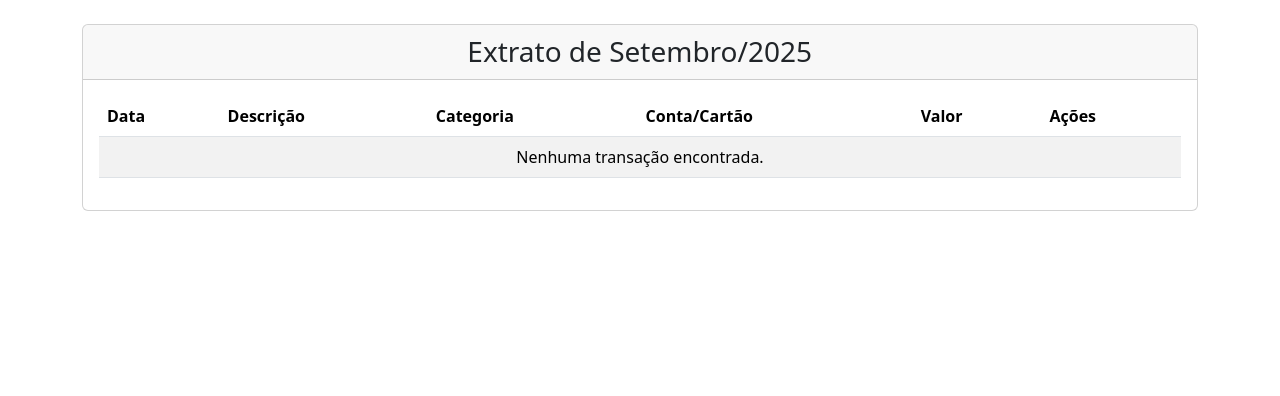
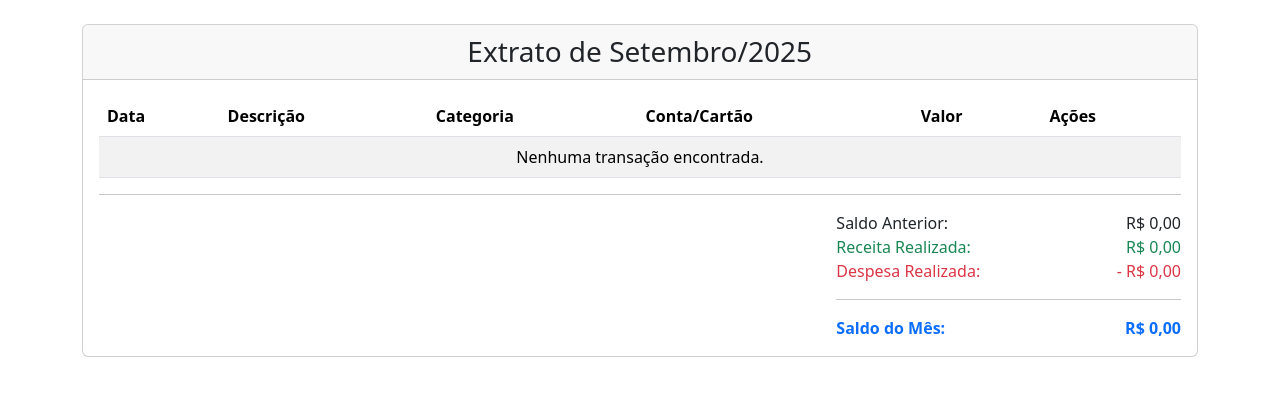
Before and after one commit to acsjunior/finance-track, a Django app: page / in a window 1280 px wide. Shown: the part 56-452 px from the top of the page. Run offline with Django 5.2, Linux system fonts and the light colour scheme; data that the repository does not hold is empty.

Commit message:
feat(core.transaction): adiciona resumo financeiro ao extrato de transações

```diff
--- a/core/templates/core/transaction_list.html
+++ b/core/templates/core/transaction_list.html
@@ -68,6 +68,28 @@
                     {% endfor %}
                 </tbody>
             </table>
+            <hr>
+            <div class="row justify-content-end text-end">
+                <div class="col-md-4">
+                    <div class="d-flex justify-content-between">
+                        <span>Saldo Anterior:</span>
+                        <span>R$ {{ previous_balance|floatformat:"2" }}</span>
+                    </div>
+                    <div class="d-flex justify-content-between text-success">
+                        <span>Receita Realizada:</span>
+                        <span>R$ {{ current_month_income|floatformat:"2" }}</span>
+                    </div>
+                    <div class="d-flex justify-content-between text-danger">
+                        <span>Despesa Realizada:</span>
+                        <span>- R$ {{ current_month_expenses|floatformat:"2" }}</span>
+                    </div>
+                    <hr>
+                    <div class="d-flex justify-content-between fw-bold text-primary">
+                        <span>Saldo do Mês:</span>
+                        <span>R$ {{ closing_balance|floatformat:"2" }}</span>
+                    </div>
+                </div>
+        </div>
         </div>
     </div>
 {% endblock %}
--- a/core/views.py
+++ b/core/views.py
@@ -47,7 +47,8 @@ class TransactionListView(ListView):
     def get_context_data(self, **kwargs):
         """
         Extends the context data for the transaction list view.
-        Adds navigation for previous and next months, and the current month to the context.
+        Adds current month income, expenses, previous balance, and closing balance to the context.
+        Also adds navigation for previous and next months, and the current month.
         """
         context = super().get_context_data(**kwargs)
 
@@ -55,6 +56,45 @@ class TransactionListView(ListView):
         month = self.kwargs.get("month", timezone.now().month)
         current_month_date = datetime.date(year, month, 1)
 
+        current_month_transactions = context["transactions"]
+        current_month_income = (
+            current_month_transactions.filter(transaction_type="IN").aggregate(
+                Sum("amount")
+            )["amount__sum"]
+            or 0
+        )
+        current_month_expenses = (
+            current_month_transactions.filter(transaction_type="OUT").aggregate(
+                Sum("amount")
+            )["amount__sum"]
+            or 0
+        )
+
+        past_transactions = Transaction.objects.filter(date__lt=current_month_date)
+        past_income = (
+            past_transactions.filter(transaction_type="IN").aggregate(Sum("amount"))[
+                "amount__sum"
+            ]
+            or 0
+        )
+        past_expenses = (
+            past_transactions.filter(transaction_type="OUT").aggregate(Sum("amount"))[
+                "amount__sum"
+            ]
+            or 0
+        )
+        previous_balance = past_income - past_expenses
+
+        closing_balance = (
+            previous_balance + current_month_income - current_month_expenses
+        )
+
+        context["current_month_income"] = current_month_income
+        context["current_month_expenses"] = current_month_expenses
+        context["previous_balance"] = previous_balance
+        context["closing_balance"] = closing_balance
+
+        # Month navigation logic
         first_transaction = Transaction.objects.order_by("date").first()
         if first_transaction and first_transaction.date < current_month_date:
             context["prev_month"] = current_month_date - relativedelta(months=1)
@@ -66,6 +106,10 @@ class TransactionListView(ListView):
             context["next_month"] = current_month_date + relativedelta(months=1)
 
         context["current_month"] = current_month_date
+
+        print(
+            f">>> DEBUG: Tipo de despesa: {type(context['current_month_expenses'])}, Valor: {context['current_month_expenses']}"
+        )
         return context
 
 
```
